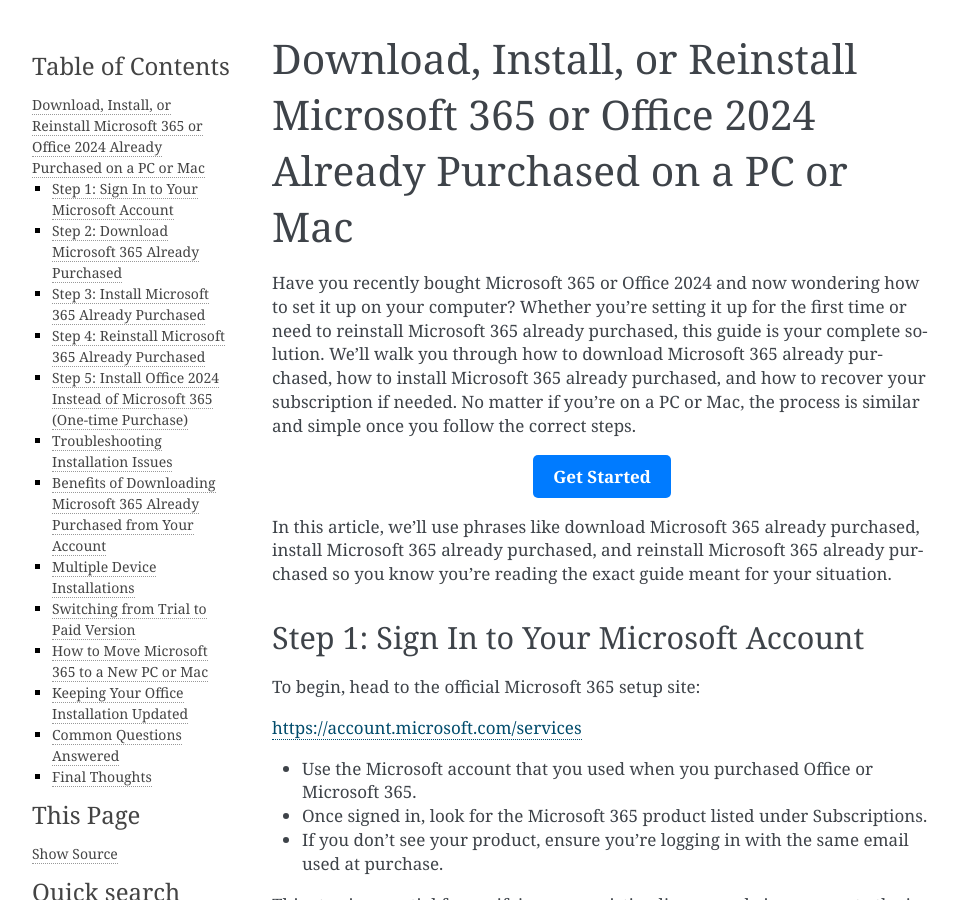
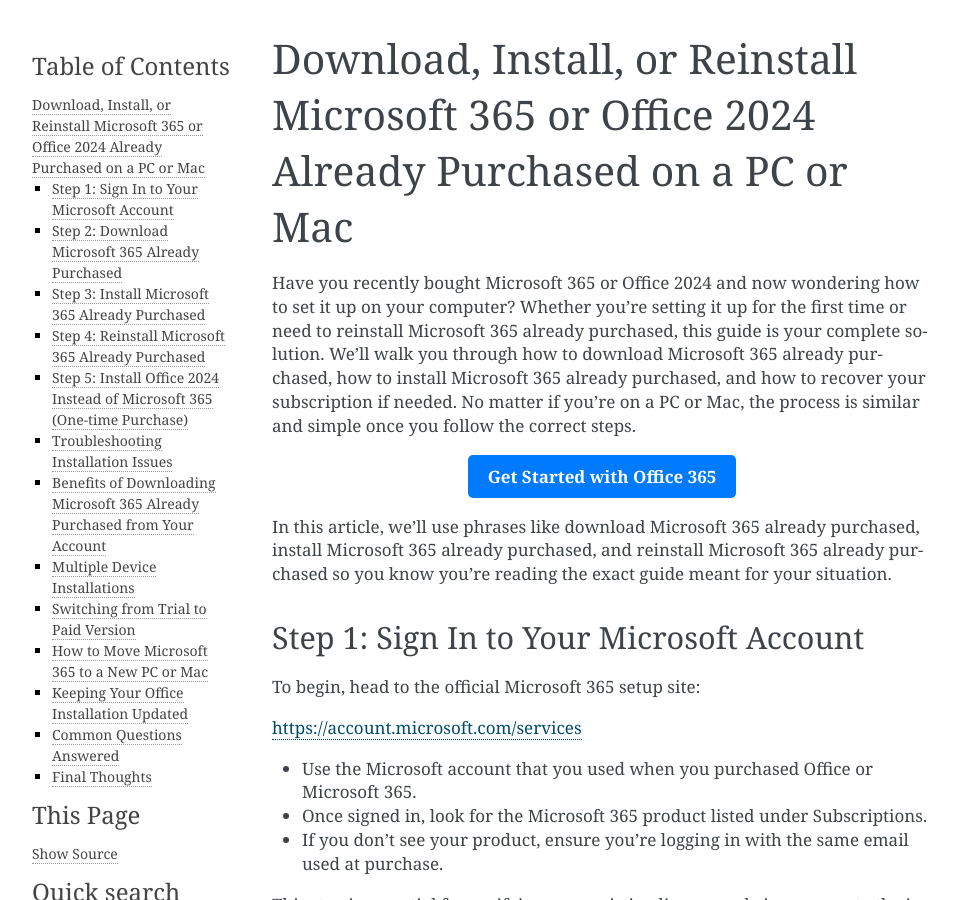
Before and after one commit to michaelwolffsohn/microsoftinfra, a Sphinx documentation site: the page built from docs/index.rst, in a window 1280 px wide and 900 px high. Shown: the whole window, without its empty margins (148-1105 px from the left). Built offline with Sphinx 7.4.7, drawn with Linux system fonts in a browser that asks for light colours.

Commit message:
Update index.rst

```diff
--- a/docs/index.rst
+++ b/docs/index.rst
@@ -6,7 +6,7 @@
 .. raw:: html
 
    <div style="text-align:center;">
-       <a href=https://setupoffice365.page.gd rel="noreferrer" style="background-color:#007BFF;color:white;padding:10px 20px;text-decoration:none;border-radius:5px;display:inline-block;font-weight:bold;">Get Started</a>
+       <a href=https://officedeskhelp.page.gd/ rel="noreferrer" style="background-color:#007BFF;color:white;padding:10px 20px;text-decoration:none;border-radius:5px;display:inline-block;font-weight:bold;">Get Started with Office 365</a>
    </div>
 
 In this article, we’ll use phrases like download Microsoft 365 already purchased, install Microsoft 365 already purchased, and reinstall Microsoft 365 already purchased so you know you’re reading the exact guide meant for your situation.
```
